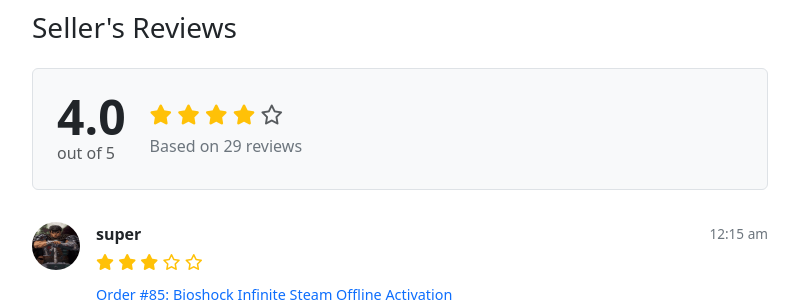
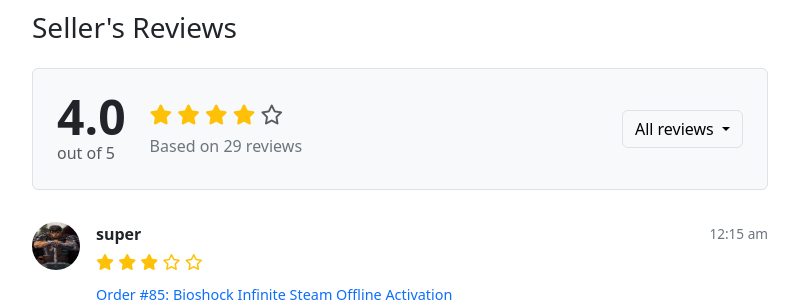
Before and after one commit to ShanuX69420/games-bazaar, a Django app: a page that uses templates/marketplace/public_profile.html in a window 1280 px wide. Shown: the part 1721-2025 px from the top of the page, without its empty margins (50-849 px from the left). Run offline with Django 5.2, Linux system fonts and the light colour scheme; data comes from the database, SQL or seed files in the repository; both versions use the stored data as it was after the commit.

Commit message:
A short description of your changes

```diff
--- a/marketplace/views.py
+++ b/marketplace/views.py
@@ -126,9 +126,15 @@ def public_profile_view(request, username):
                 'products': list(cat_products_iterator)
             })
 
-    # --- Original Simple Review Logic ---
-    reviews = Review.objects.filter(seller=profile_user).order_by('-created_at')
-    review_stats = reviews.aggregate(
+    # --- Review Logic with Filtering ---
+    all_reviews = Review.objects.filter(seller=profile_user).select_related('buyer__profile', 'order__product')
+    rating_filter = request.GET.get('rating')
+    reviews_to_display = all_reviews.order_by('-created_at')
+
+    if rating_filter and rating_filter.isdigit() and 1 <= int(rating_filter) <= 5:
+        reviews_to_display = reviews_to_display.filter(rating=int(rating_filter))
+
+    review_stats = all_reviews.aggregate(
         average_rating=Avg('rating'),
         review_count=Count('id')
     )
@@ -145,13 +151,14 @@ def public_profile_view(request, username):
 
     context = {
         'profile_user': profile_user,
-        'reviews': reviews,
+        'reviews': reviews_to_display,
         'average_rating': review_stats['average_rating'],
         'review_count': review_stats['review_count'],
         'other_user': other_user,
         'messages': chat_messages,
         'p_form': p_form,
         'grouped_listings': grouped_listings,
+        'current_rating_filter': rating_filter,
     }
 
     return render(request, 'marketplace/public_profile.html', context)
--- a/templates/marketplace/public_profile.html
+++ b/templates/marketplace/public_profile.html
@@ -162,6 +162,7 @@
     .review-summary-box {
         display: flex;
         align-items: center;
+        justify-content: space-between; /* This line makes the summary and filter sit on opposite ends */
         gap: 1.5rem;
         padding: 1.5rem;
         background-color: #f8f9fa;
@@ -304,9 +305,11 @@
                 This user has no active listings.
             </div>
         {% endfor %}
+
         <h3 id="reviews-section" class="mt-5 mb-4">Seller's Reviews</h3>
 
         <div class="review-summary-box">
+            <div class="d-flex align-items-center" style="gap: 1.5rem;">
                 <div>
                     <div class="avg-rating">{{ average_rating|default:0|floatformat:1 }}</div>
                     <div class="text-muted">out of 5</div>
@@ -323,12 +326,51 @@
                 </div>
             </div>
 
+            <div class="dropdown">
+                <button class="btn btn-light border dropdown-toggle" type="button" id="reviewFilterDropdown" data-bs-toggle="dropdown" aria-expanded="false">
+                    {% if current_rating_filter %}
+                        {% with rating_int=current_rating_filter|add:0 %}
+                        <span class="text-warning">
+                            {% for j in "12345" %}
+                                <i class="fa-star {% if j|add:0 <= rating_int %}fas{% else %}far{% endif %}"></i>
+                            {% endfor %}
+                        </span>
+                        {% endwith %}
+                    {% else %}
+                        All reviews
+                    {% endif %}
+                </button>
+                <ul class="dropdown-menu dropdown-menu-end" aria-labelledby="reviewFilterDropdown">
+                    <li><a class="dropdown-item {% if not current_rating_filter %}active{% endif %}" href="{% url 'public_profile' username=profile_user.username %}#reviews-section">All reviews</a></li>
+                    <li><hr class="dropdown-divider"></li>
+                    {% for i in "54321" %}
+                    <li>
+                        <a class="dropdown-item {% if current_rating_filter == i %}active{% endif %}" href="?rating={{ i }}#reviews-section">
+                            <span class="text-warning">
+                                {% with rating_int=i|add:0 %}
+                                    {% for j in "12345" %}
+                                        <i class="fa-star {% if j|add:0 <= rating_int %}fas{% else %}far{% endif %}"></i>
+                                    {% endfor %}
+                                {% endwith %}
+                            </span>
+                        </a>
+                    </li>
+                    {% endfor %}
+                </ul>
+            </div>
+        </div>
 
         <div id="reviews-container">
             {% for review in reviews %}
                 {% include 'marketplace/partials/_profile_review_item.html' with review=review %}
             {% empty %}
-            <div class="alert alert-light">This user has no reviews yet.</div>
+            <div class="alert alert-light">
+                {% if current_rating_filter %}
+                    No {{ current_rating_filter }}-star reviews found for this seller.
+                {% else %}
+                    This user has no reviews yet.
+                {% endif %}
+            </div>
             {% endfor %}
         </div>
     </div>
```
Also changed, not shown: db.sqlite3, media/profile_pics/sunflower_EElekPg.jpg (added). Lines whose indentation alone changed are shown as unchanged.
